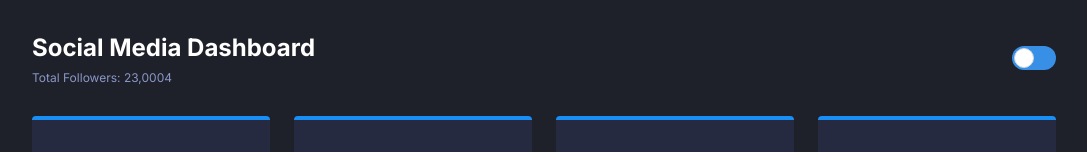
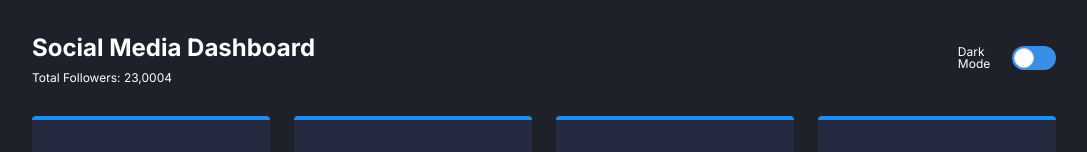
Before and after one commit to dheysonalves/social-media-dashboard, a Next.js app: page / in a window 1280 px wide. Shown: the top 152 px of the page, without its empty margins (96-1183 px from the left). Built offline with nearby package versions, Linux system fonts and the light colour scheme; grey boxes are pictures that could not be loaded.

Commit message:
fix: update dark-mode text

```diff
--- a/app/page.tsx
+++ b/app/page.tsx
@@ -6,22 +6,34 @@ import { overview, overviewToday } from "./mocks/dashboard";
 export default function Home() {
 	return (
 		<main className="flex min-h-screen flex-col items-center lg:px-16 p-8 gap-8">
-			<div className="flex gap-4 z-10 w-full max-w-5xl items-center">
-				<div className="z-10 w-full lg:flex flex-col lg:col-span-2 items-start justify-between ">
+			<div className="flex gap-4 z-10 w-full max-w-5xl items-center flex-col lg:flex-row">
+				<div className="z-10 w-full lg:flex flex-col lg:col-span-2 items-start justify-between">
 					<h1 className="lg:text-2xl sm:text-xl leading-none flex lg:pb-2 sm:pb-1 lg:static lg:w-auto font-bold text-textPattern">
 						Social Media Dashboard
 					</h1>
-					<span className="text-xs text-mono leading-none text-textBlue">
+					<span className="text-xs text-mono leading-none text-textPattern">
 						Total Followers: 23,0004
 					</span>
 				</div>
-				<ToggleButton />
+				<div className="flex items-center justify-between gap-1 w-full lg:w-auto">
+					<span className="text-xs text-mono leading-none text-textPattern">
+						Dark Mode
+					</span>
+					<ToggleButton />
+				</div>
 			</div>
 			<div className="grid lg:grid-cols-4 gap-6 w-full max-w-5xl">
 				{overview.map((item, index) => {
 					return (
-						<CardVertical userName={item.username} label={item.label} total={item.total} newUsers={item.newUsers} type={item.type} key={`overview-${index}
-						`} />
+						<CardVertical
+							userName={item.username}
+							label={item.label}
+							total={item.total}
+							newUsers={item.newUsers}
+							type={item.type}
+							key={`overview-${index}
+						`}
+						/>
 					);
 				})}
 			</div>
```
